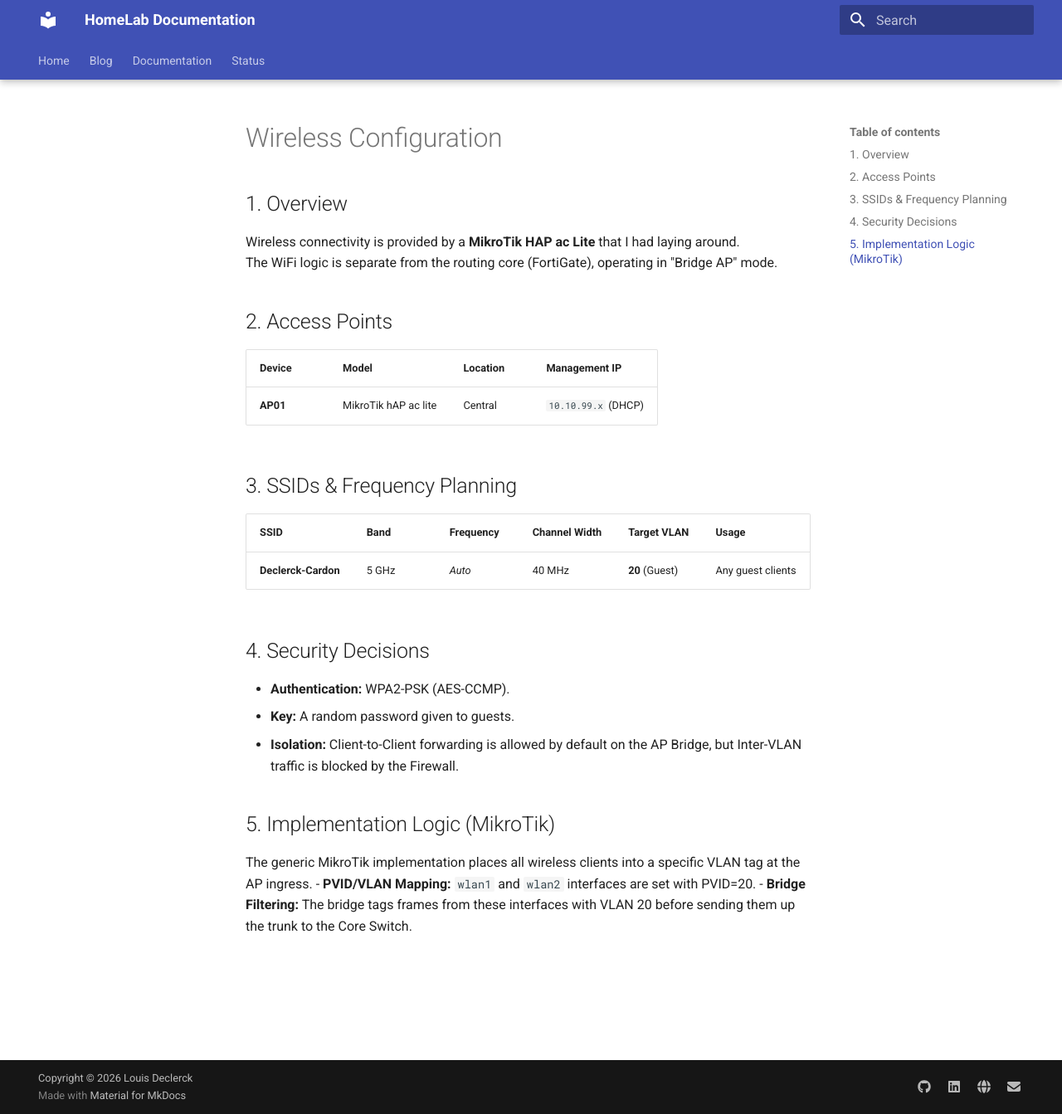
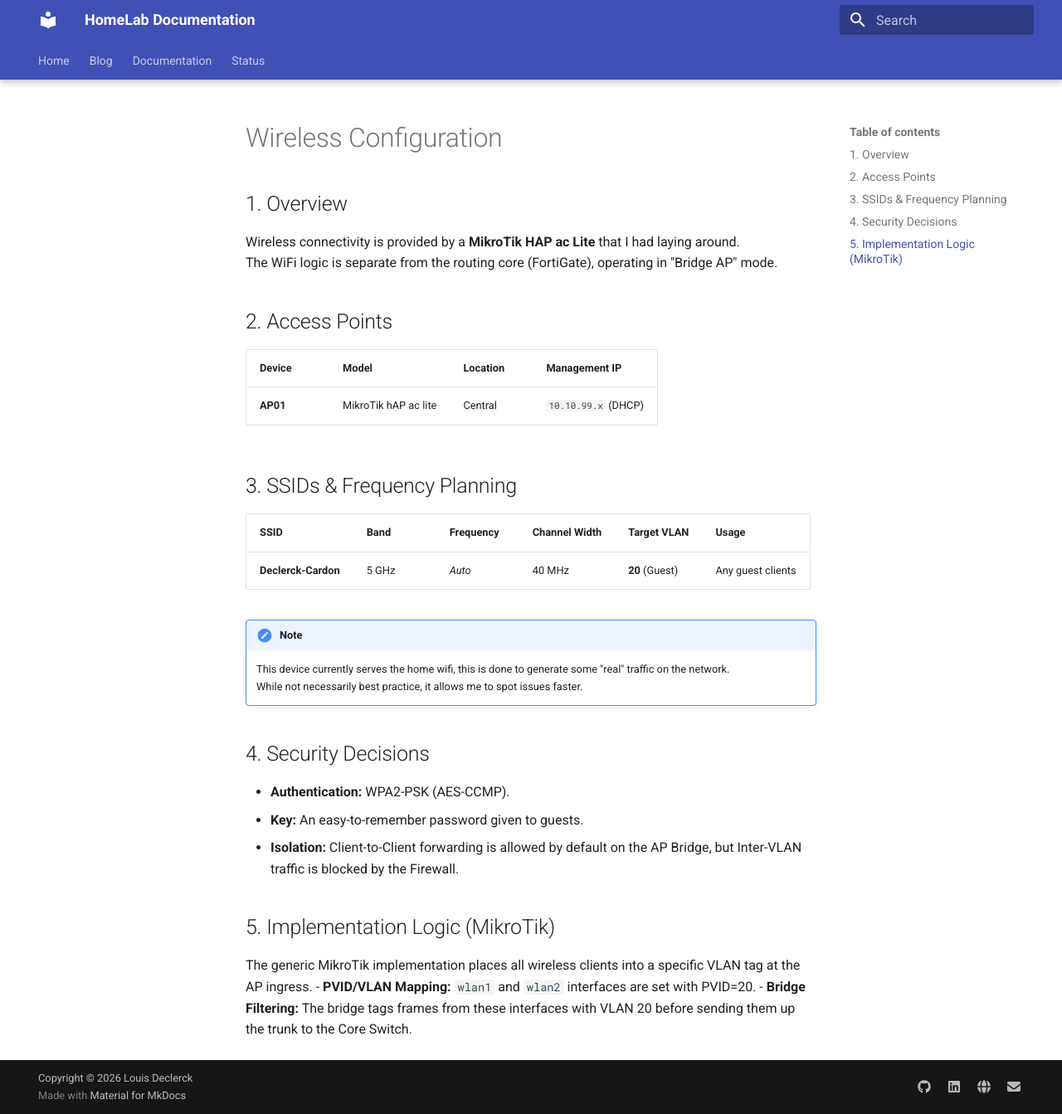
Before and after one commit to DeclerckLouis/homelab, an MkDocs documentation site: the page built from docs/homelab/01_network/06_wireless.md, in a window 1280 px wide and 1343 px high. Shown: the whole window at 83% size. Built offline with MkDocs 1.6.1 and Material for MkDocs 9.7.7, drawn with Linux system fonts in a browser that asks for light colours.

Commit message:
add note to wireless config

```diff
--- a/docs/homelab/01_network/06_wireless.md
+++ b/docs/homelab/01_network/06_wireless.md
@@ -15,9 +15,13 @@ The WiFi logic is separate from the routing core (FortiGate), operating in "Brid
 | :--- | :--- | :--- | :--- | :--- | :--- |
 | **Declerck-Cardon** | 5 GHz | *Auto* | 40 MHz | **20** (Guest) | Any guest clients |
 
+!!! note "Note"
+    This device currently serves the home wifi, this is done to generate some "real" traffic on the network.
+    While not necessarily best practice, it allows me to spot issues faster.
+
 ## 4. Security Decisions
 - **Authentication:** WPA2-PSK (AES-CCMP).
-- **Key:** A random password given to guests.
+- **Key:** An easy-to-remember password given to guests.
 - **Isolation:** Client-to-Client forwarding is allowed by default on the AP Bridge, but Inter-VLAN traffic is blocked by the Firewall.
 
 ## 5. Implementation Logic (MikroTik)
```
